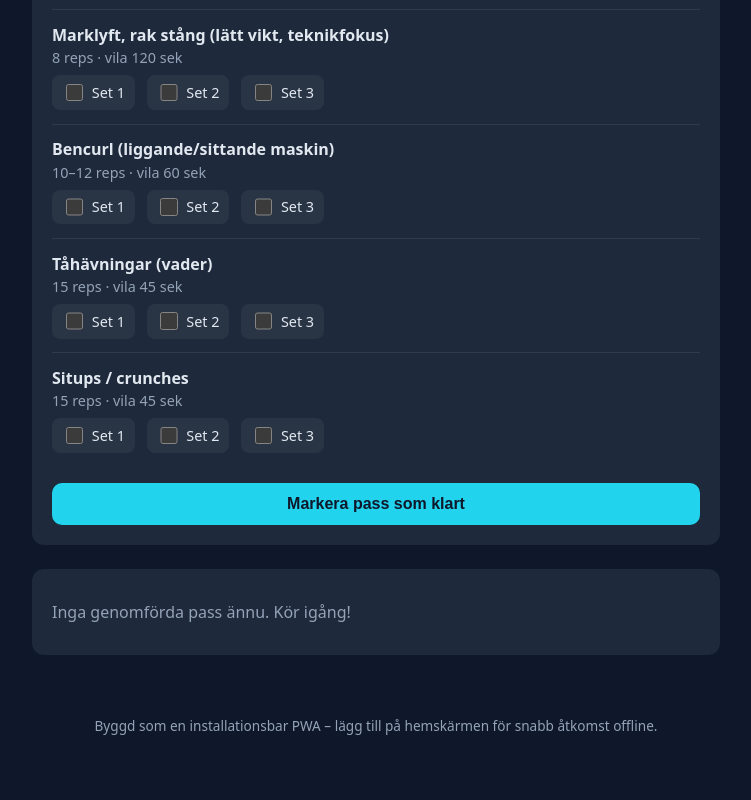
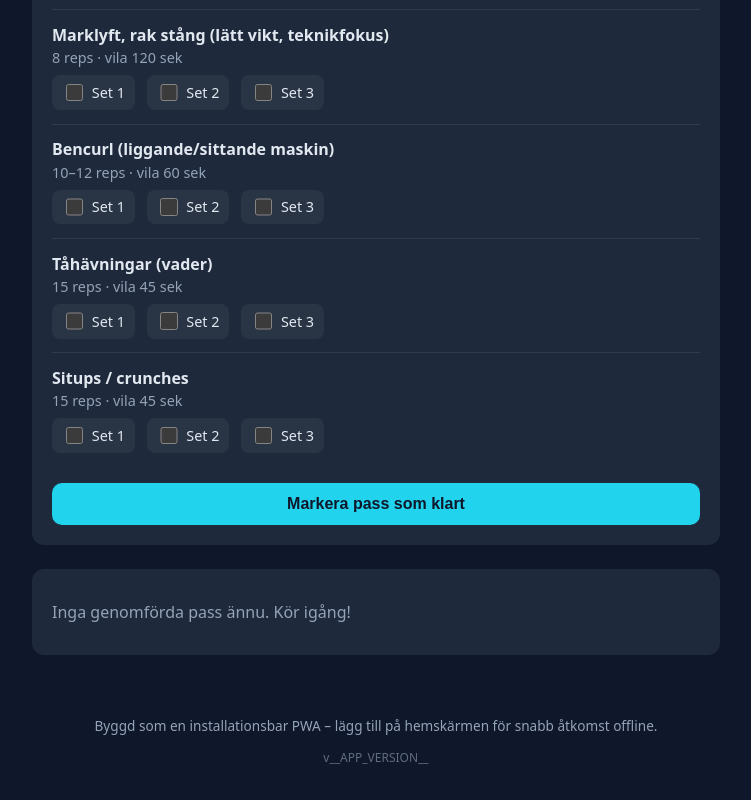
Before and after one commit to markusangesjo/styrka, a plain HTML site: page index.html in a window 1280 px wide. Shown: the part 2554-3354 px from the top of the page, without its empty margins (264-1015 px from the left). Drawn offline with Linux system fonts and the light colour scheme.

Commit message:
Add GitHub Actions deploy workflow with auto-versioning

```diff
--- a/index.html
+++ b/index.html
@@ -35,6 +35,7 @@
 
   <footer class="app-footer">
     <p>Byggd som en installationsbar PWA – lägg till på hemskärmen för snabb åtkomst offline.</p>
+    <p class="version">v__APP_VERSION__</p>
   </footer>
 
   <script src="app.js"></script>
--- a/styles.css
+++ b/styles.css
@@ -162,3 +162,8 @@ main {
   font-size: 0.85rem;
   padding-top: 1rem;
 }
+
+.app-footer .version {
+  font-size: 0.75rem;
+  opacity: 0.6;
+}
```
Also changed, not shown: .github/workflows/deploy.yml (added).
